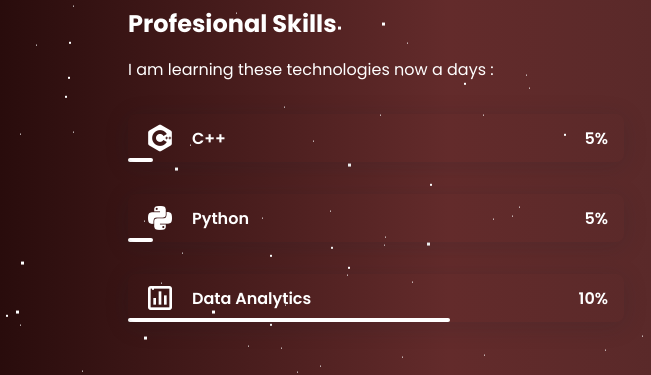
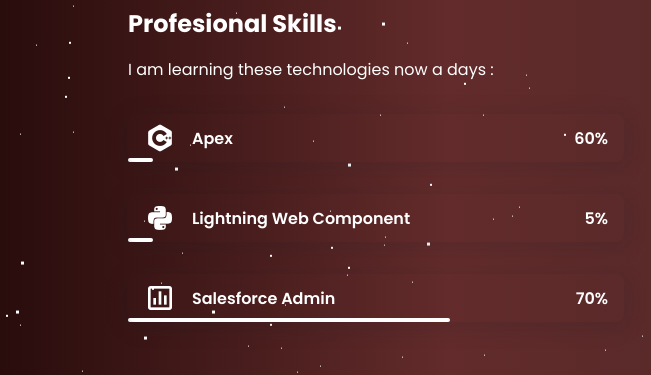
Before and after one commit to yashvardhans1011/yashvardhansingh, a plain HTML site: page index.html in a window 1280 px wide. Shown: the part 1263-1638 px from the top of the page, 0-651 px from the left. Drawn offline with nearby package versions, Linux system fonts and the light colour scheme.

Commit message:
Update index.html

```diff
--- a/index.html
+++ b/index.html
@@ -118,19 +118,19 @@
                         <div class="skills__data">
                             <div class="skills__names">
                                 <i class='bx bxl-c-plus-plus skills__icon'></i>
-                                <span class="skills__name">C++</span>
+                                <span class="skills__name">Apex</span>
                             </div>
                             <div class="skills__bar skills__cpp">
 
                             </div>
                             <div>
-                                <span class="skills__percentage">5%</span>
+                                <span class="skills__percentage">60%</span>
                             </div>
                         </div>
                         <div class="skills__data">
                             <div class="skills__names">
                                 <i class='bx bxl-python skills__icon'></i>
-                                <span class="skills__name">Python</span>
+                                <span class="skills__name">Lightning Web Component</span>
                             </div>
                             <div class="skills__bar skills__python">
 
@@ -142,13 +142,13 @@
                         <div class="skills__data">
                             <div class="skills__names">
                                 <i class='bx bx-bar-chart-square skills__icon' ></i>
-                                <span class="skills__name">Data Analytics</span>
+                                <span class="skills__name">Salesforce Admin</span>
                             </div>
                             <div class="skills__bar skills__bar-chart-square">
 
                             </div>
                             <div>
-                                <span class="skills__percentage">10%</span>
+                                <span class="skills__percentage">70%</span>
                             </div>
                         </div>
                         <!--div class="skills__data">
```
